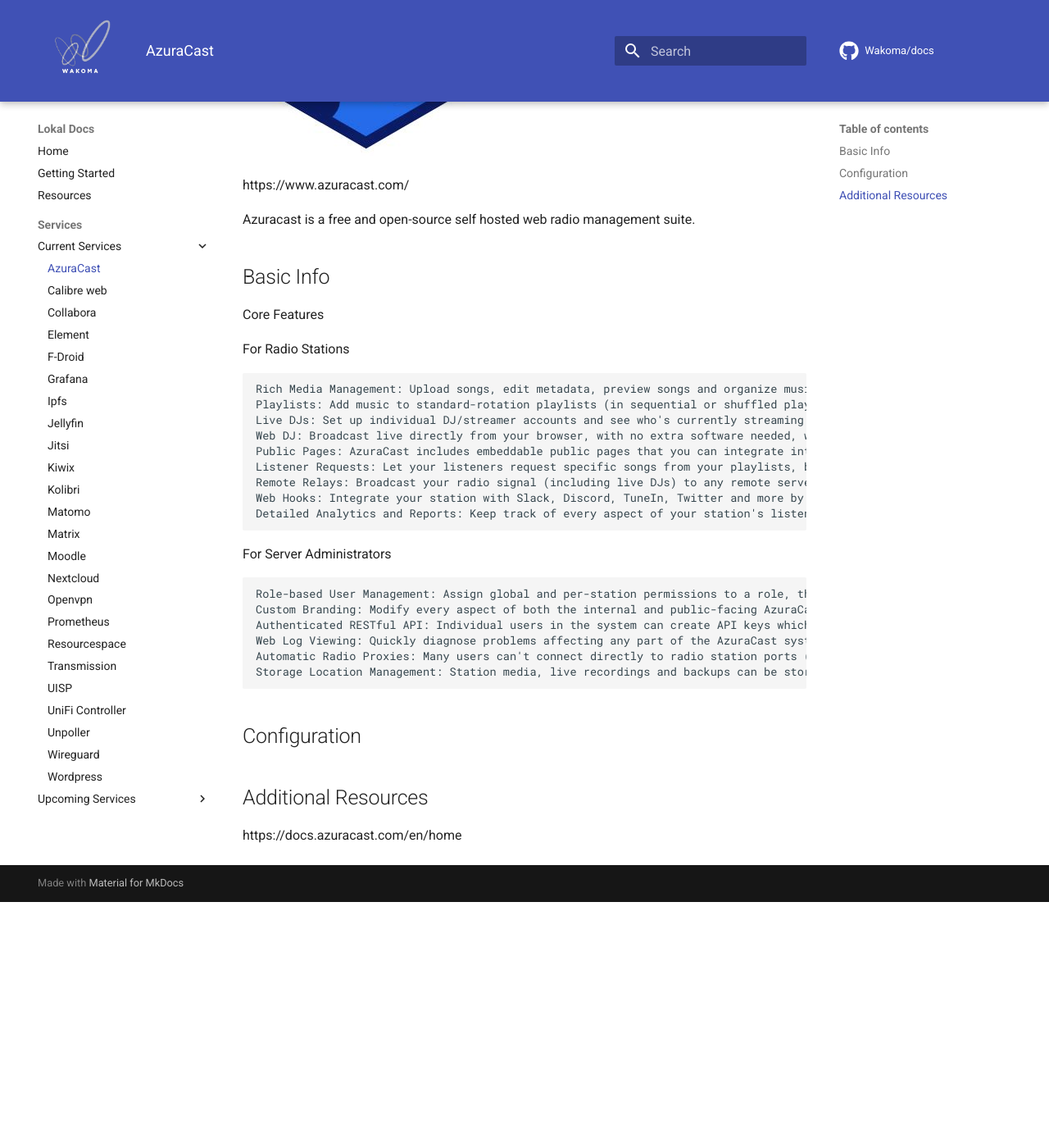
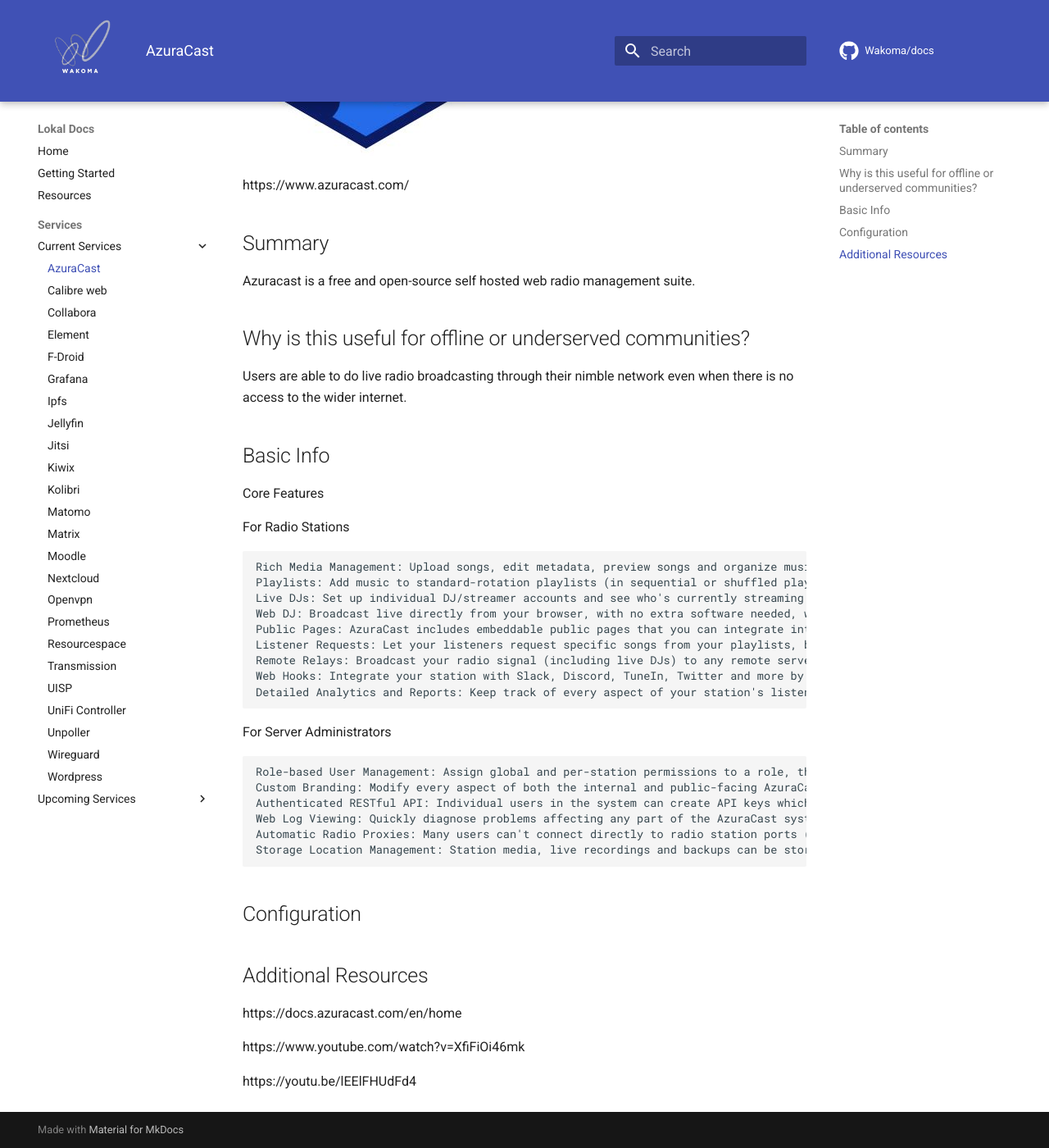
Before and after one commit to Wakoma/docs, an MkDocs documentation site: the page built from docs/services/azuracast/azuracast.md, in a window 1280 px wide and 1400 px high, scrolled down 366 px. Shown: the whole window at 82% size. Built offline with MkDocs 1.6.1 and Material for MkDocs 9.7.7, drawn with Linux system fonts in a browser that asks for light colours; comment, search, counter and statistics services are not loaded; before the commit the page ends 1466 px from its top, so only the background shows below that.

```diff
--- a/docs/services/azuracast/azuracast.md
+++ b/docs/services/azuracast/azuracast.md
@@ -4,8 +4,14 @@
 
 https://www.azuracast.com/
 
+
+## Summary
+
 Azuracast is a free and open-source self hosted web radio management suite.
 
+## Why is this useful for offline or underserved communities?
+
+Users are able to do live radio broadcasting through their nimble network even when there is no access to the wider internet.
 
 ## Basic Info
 
@@ -40,3 +46,7 @@ For Server Administrators
 ## Additional Resources
 
 https://docs.azuracast.com/en/home
+
+https://www.youtube.com/watch?v=XfiFiOi46mk
+
+https://youtu.be/lEElFHUdFd4
```
Also changed, not shown: docs/services/archivebox/archivebox.md (+6 -0 lines).
